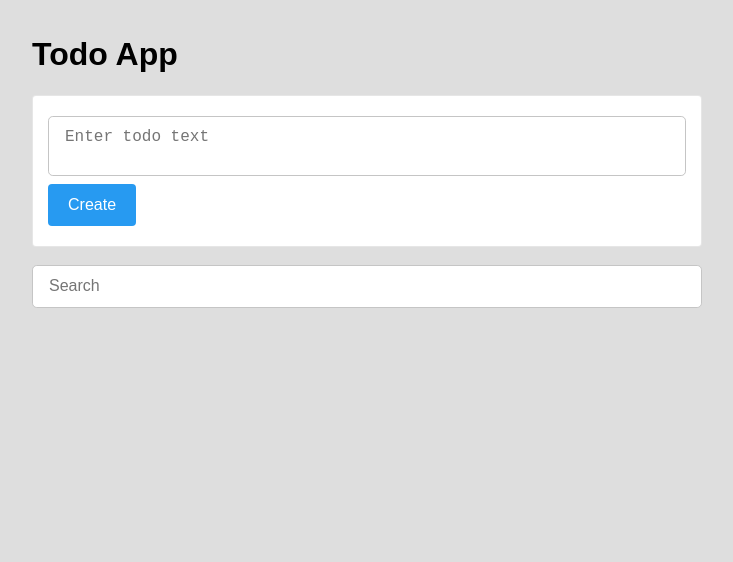
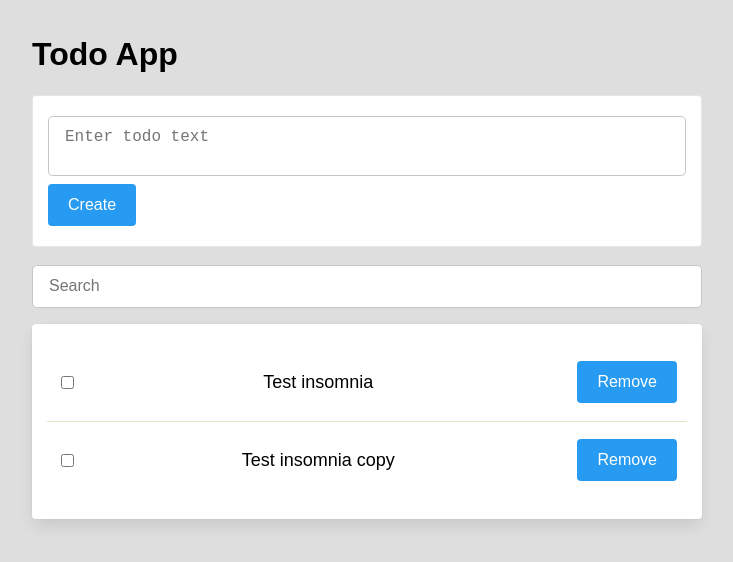
Before and after one commit to olehhapuk/fe_1y_8_react, a React (Vite) app: page / in a window 1280 px wide. Shown: the top 562 px of the page, without its empty margins (273-1006 px from the left). Built offline with nearby package versions, Linux system fonts and the light colour scheme; data requests are answered from the project's data file.

Commit message:
json-server get tasks

```diff
--- /dev/null
+++ b/db.json
@@ -0,0 +1,14 @@
+{
+  "tasks": [
+    {
+      "text": "Test insomnia",
+      "completed": false,
+      "id": 2
+    },
+    {
+      "text": "Test insomnia copy",
+      "completed": false,
+      "id": 3
+    }
+  ]
+}
--- a/package.json
+++ b/package.json
@@ -9,14 +9,17 @@
     "preview": "vite preview"
   },
   "dependencies": {
+    "axios": "^1.4.0",
     "nanoid": "^4.0.2",
     "react": "^18.2.0",
-    "react-dom": "^18.2.0"
+    "react-dom": "^18.2.0",
+    "react-loader-spinner": "^5.3.4"
   },
   "devDependencies": {
     "@types/react": "^18.0.28",
     "@types/react-dom": "^18.0.11",
     "@vitejs/plugin-react": "^3.1.0",
+    "json-server": "^0.17.3",
     "vite": "^4.2.0"
   }
 }
--- a/src/components/App.jsx
+++ b/src/components/App.jsx
@@ -1,5 +1,6 @@
 import { useState, useEffect } from 'react';
 import { nanoid } from 'nanoid';
+import axios from 'axios';
 
 import TaskList from './TaskList/TaskList';
 import TaskEditor from './TaskEditor/TaskEditor';
@@ -18,6 +19,12 @@ function initTasks() {
 function App() {
   const [tasks, setTasks] = useState(initTasks);
   const [query, setQuery] = useState('');
+
+  useEffect(() => {
+    axios.get('http://localhost:3000/tasks').then((res) => {
+      setTasks(res.data);
+    });
+  }, []);
 
   useEffect(() => {
     localStorage.setItem('tasks', JSON.stringify(tasks));
```
Also changed, not shown: 1 other file (tests, documents, lock files or other folders).
